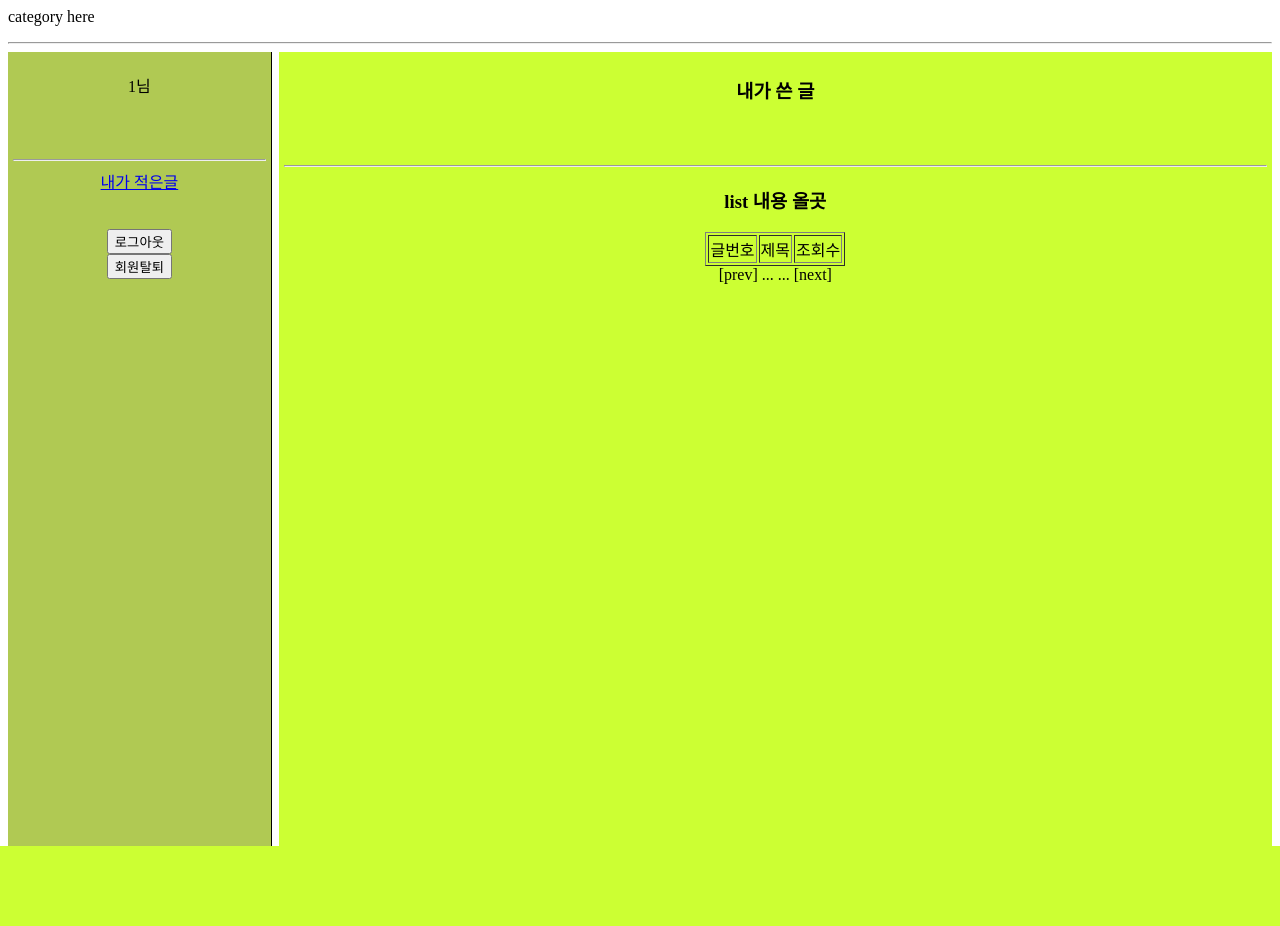
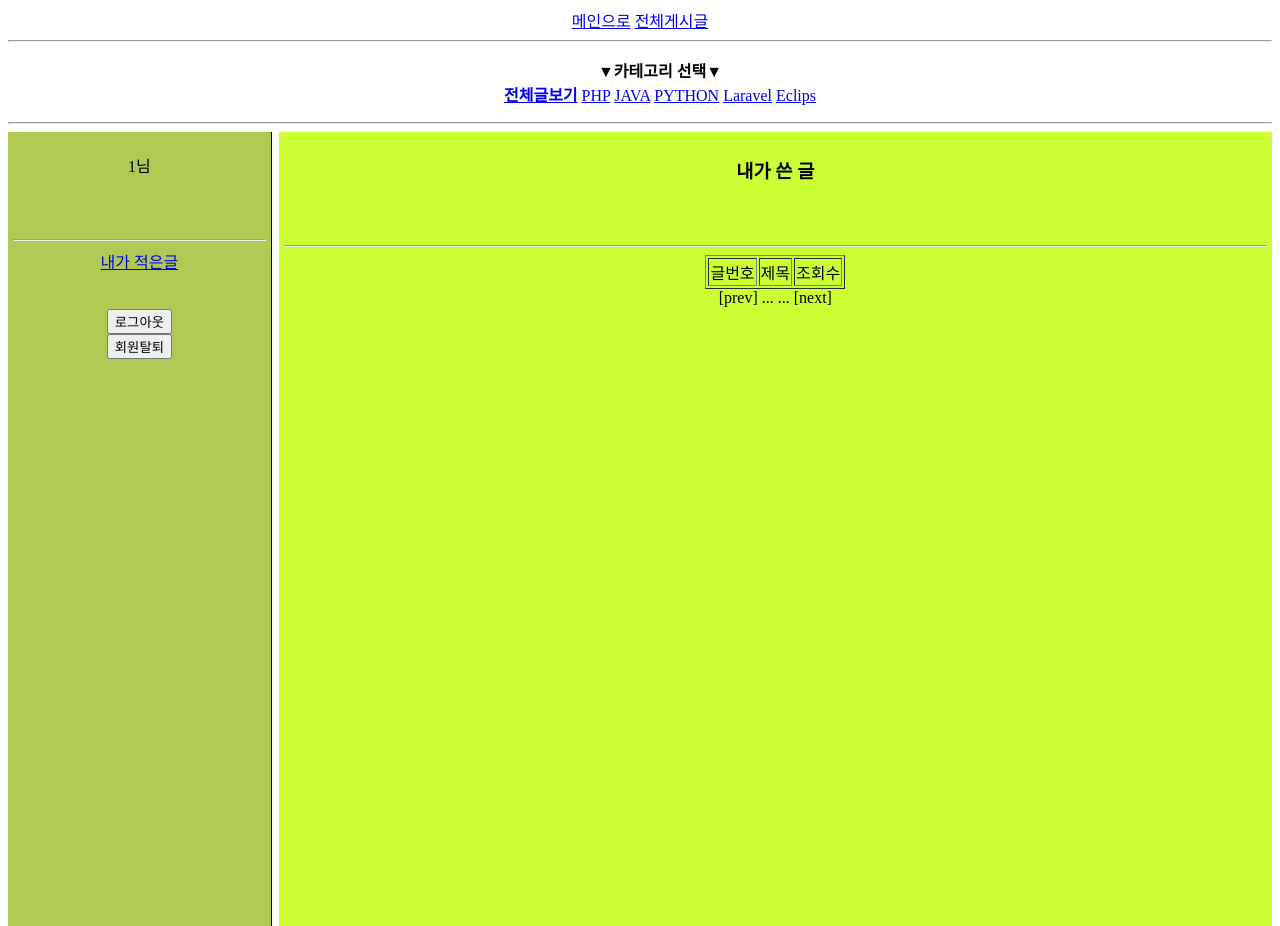
Before and after one commit to AwesomeDni/Web_Team_Project, a PHP site: page /mypage.php in a window 1280 px wide. Before the commit the page ends 846 px from the top, so only its background shows below. Run offline with PHP 8.4, Linux system fonts and the light colour scheme; the visitor is signed in with stand-in values (Sample User, id 1); data comes from the database, SQL or seed files in the repository.

Commit message:
2020.02.12 마이페이지(상단 카테고리 수정) -kimhyejin-

```diff
--- a/mypage.php
+++ b/mypage.php
@@ -10,7 +10,6 @@
 <head>
     <title>mypage</title>
     <meta http-equiv="Content-Type" content="text/html charset=utf8";>
-    <p id="hea1">category here</p>
     <style>
         nav{
             float:left;
@@ -34,6 +33,26 @@
     </style>
 </head>
 <body>
+    <header>
+        <center>
+        <a href="main.html"> 메인으로</a>
+        <a href="list.php"> 전체게시글</a>
+        </center>
+    </header>
+    <hr>
+    <span class='category'>
+    <ul>
+        <center>
+        <b>▼카테고리 선택▼</b><br>
+        <a href="list.php?category=0"><b>전체글보기</b></a>
+        <a href="list.php?category=1">PHP</a>
+        <a href="list.php?category=2">JAVA</a>
+        <a href="list.php?category=3">PYTHON</a>
+        <a href="list.php?category=4">Laravel</a>
+        <a href="list.php?category=5">Eclips</a>
+        </center>
+    </ul>
+    </span>
     <hr>
     <!--유저 정보, 내가 쓴 글 확인하는 링크-->
     <aside>
@@ -59,7 +78,6 @@
             <h3>내가 쓴 글</h3>
             <br><br><hr>
             <article>
-                <h3>list 내용 올곳</h3>
                 <?php
                 # DB연결
                 $pdo = DB_conn();
```
